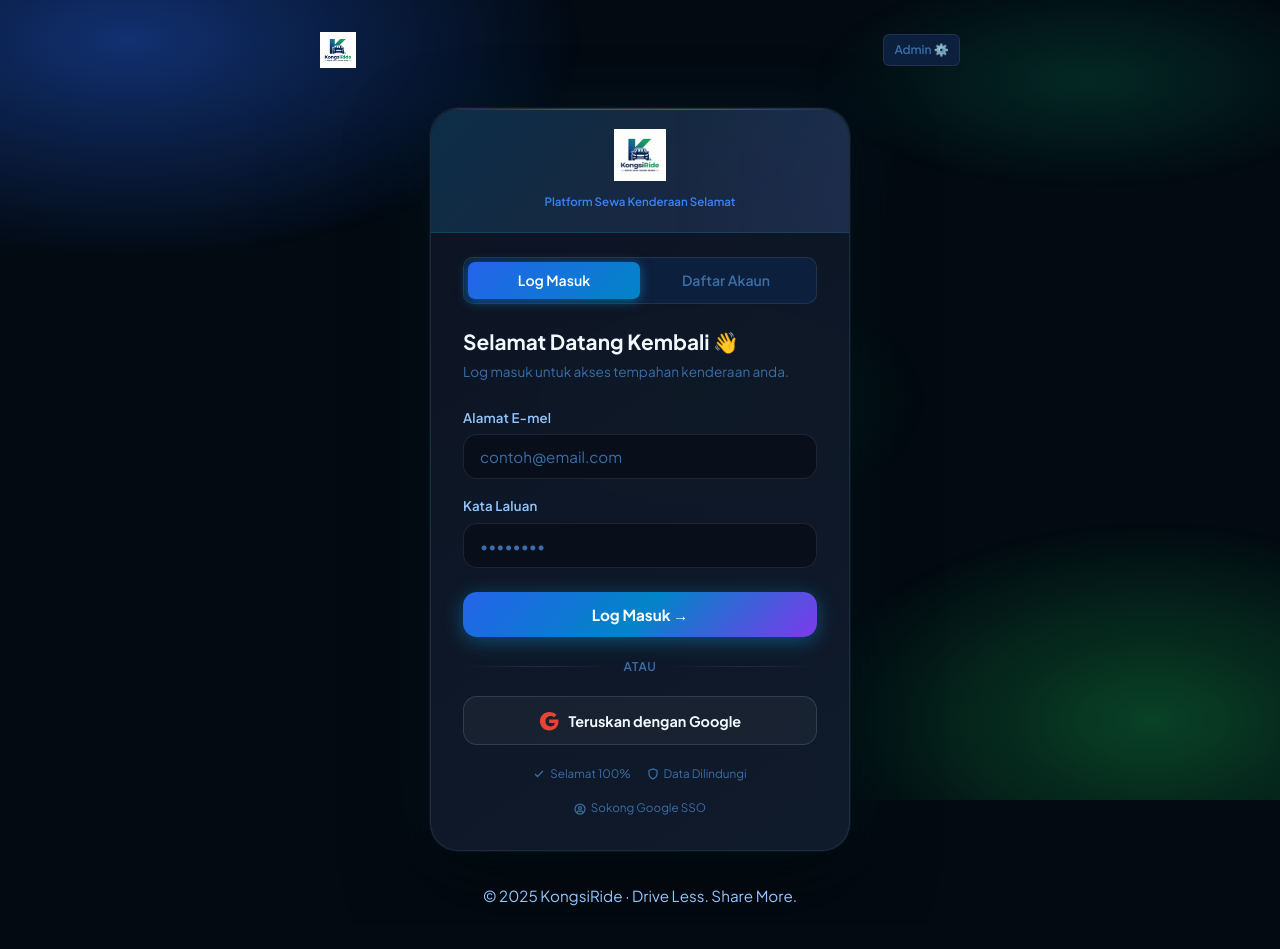
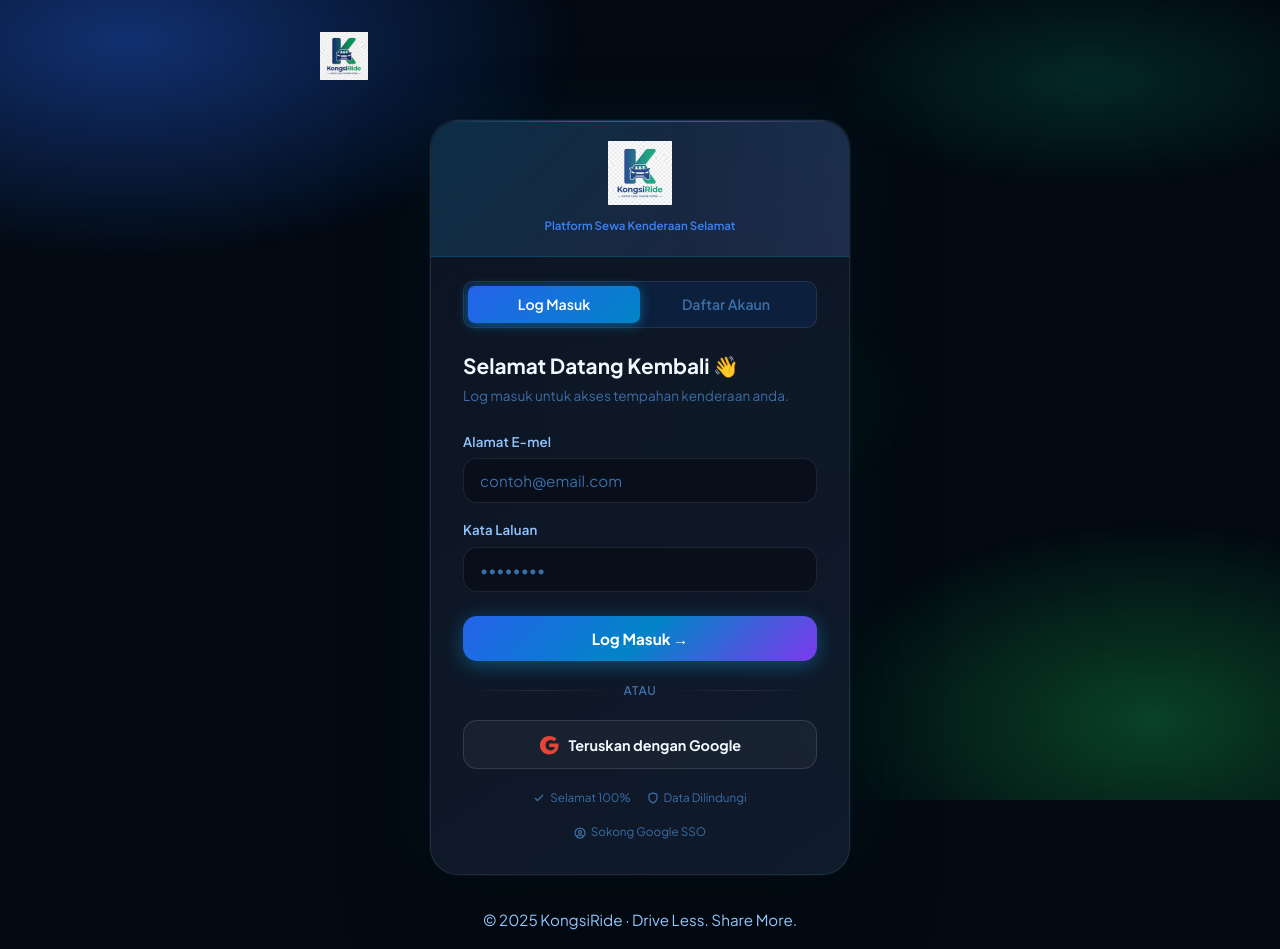
Before and after one commit to danialhaff/vehicle-bailment-system, a Next.js app: page / in a window 1280 px wide. Before the commit the page ends 925 px from the top, so only its background shows below. Built offline with nearby package versions, Linux system fonts and the light colour scheme; no server answers.

Commit message:
Logo: transparent bg, bigger size, remove admin button

```diff
--- a/src/app/page.tsx
+++ b/src/app/page.tsx
@@ -38,14 +38,9 @@
       {/* Top Navigation Bar */}
       <div className="topbar">
         <div className="topbar-logo">
-          <img src="/logo.png" alt="KongsiRide" style={{ height: '36px', width: 'auto', objectFit: 'contain' }} />
+          <img src="/logo.png" alt="KongsiRide" style={{ height: '48px', width: 'auto', objectFit: 'contain', mixBlendMode: 'screen' }} />
         </div>
         <div style={{ display: 'flex', alignItems: 'center', gap: '0.5rem' }}>
-          {!session && (
-            <a href="/admin" style={{ fontSize: '0.75rem', color: 'var(--text-3)', textDecoration: 'none', fontWeight: 600, padding: '0.35rem 0.65rem', background: 'var(--surface)', border: '1px solid var(--border)', borderRadius: '6px' }}>
-              Admin ⚙️
-            </a>
-          )}
           {session && (
             <button className="btn-logout" onClick={() => supabase.auth.signOut()}>
               <svg width="14" height="14" viewBox="0 0 24 24" fill="none" stroke="currentColor" strokeWidth="2">
--- a/src/components/Auth.tsx
+++ b/src/components/Auth.tsx
@@ -46,7 +46,7 @@
     <div className="card" style={{ maxWidth: 420 }}>
       {/* Brand Header */}
       <div className="auth-brand-header">
-        <img src="/logo.png" alt="KongsiRide" style={{ height: '52px', width: 'auto', objectFit: 'contain', marginBottom: '0.25rem', position: 'relative', zIndex: 1 }} />
+        <img src="/logo.png" alt="KongsiRide" style={{ height: '64px', width: 'auto', objectFit: 'contain', marginBottom: '0.25rem', position: 'relative', zIndex: 1, mixBlendMode: 'screen' }} />
         <div className="auth-brand-sub">Platform Sewa Kenderaan Selamat</div>
       </div>
 
```
Also changed, not shown: public/logo.png.
